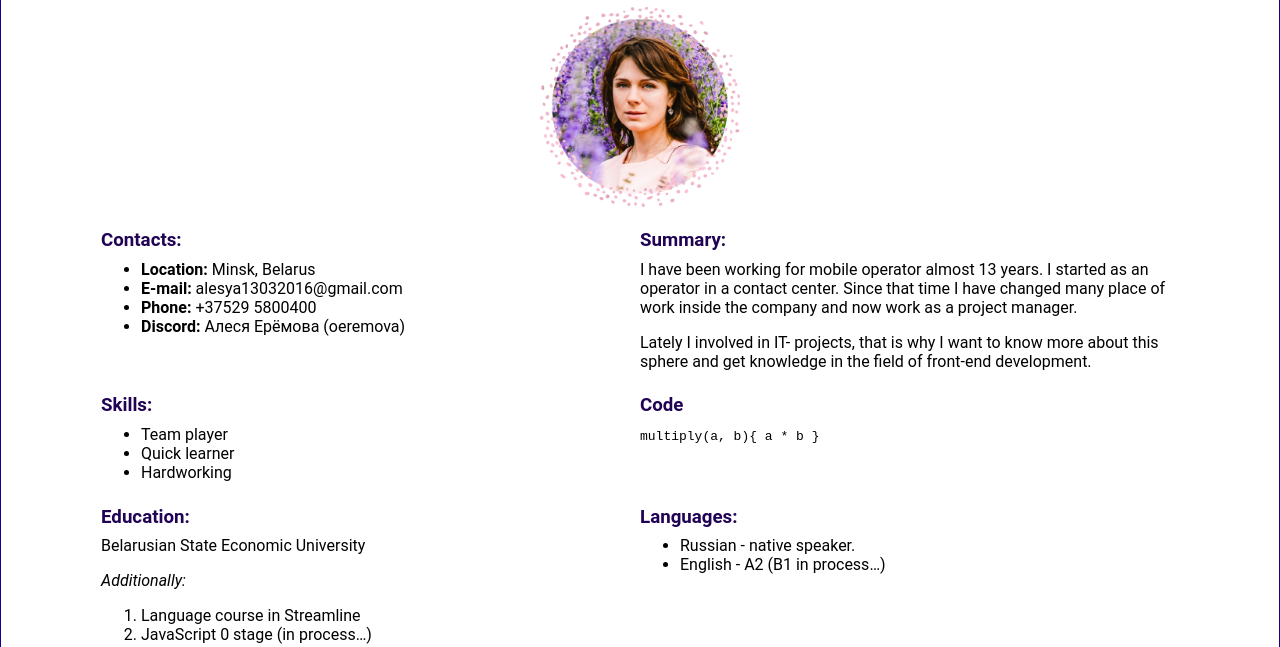
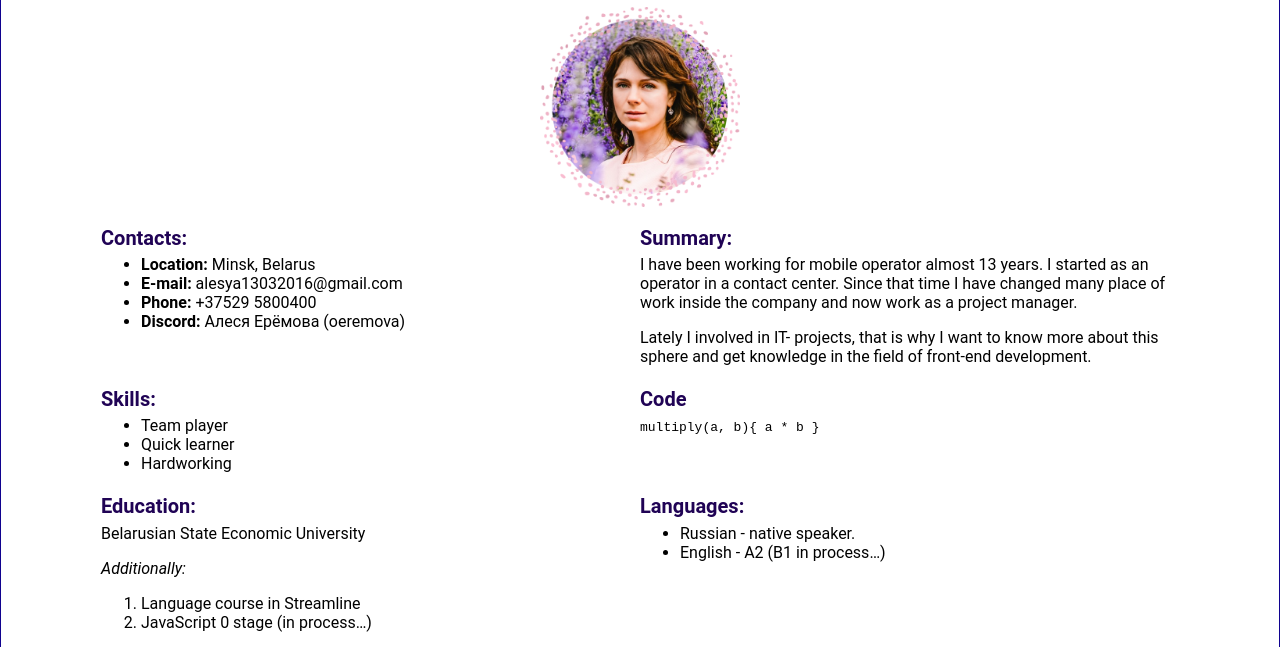
Before and after one commit to oeremova/rsschool-cv, a plain HTML site: page index.html in a window 1280 px wide. Shown: the part 153-800 px from the top of the page. Drawn offline with Linux system fonts and the light colour scheme; a web font is replaced by a local one.

Commit message:
refactor: apply prettier

```diff
--- a/index.html
+++ b/index.html
@@ -33,7 +33,7 @@
         </div>
          <div class="main-container">
          <section class="section" id="contacts">
-           <h3 class="section-title">Contacts:</h3>
+           <h2 class="section-title">Contacts:</h2>
            <ul>
                <li><b>Location:</b> Minsk, Belarus</li>
                <li><b>E-mail:</b> alesya13032016@gmail.com</li>
@@ -42,12 +42,12 @@
            </ul>
         </section>
        <section class="section" id="summary">
-           <h3 class="section-title">Summary:</h3>
+           <h2 class="section-title">Summary:</h2>
            <p>I have been working for mobile operator almost 13 years. I started as an operator in а contact center. Since that time I have changed many place of work inside the company and now work as a project manager.</p>
            <p>Lately I involved in IT- projects, that is why I want to know more about this sphere and get knowledge in the field of front-end development.</p>
         </section>
        <section class="section" id="skills">
-           <h3 class="section-title">Skills:</h3>
+           <h2 class="section-title">Skills:</h2>
            <ul>
                <li>Team player</li>
                <li>Quick learner</li>
@@ -55,7 +55,7 @@
            </ul>
        </section>
        <section class="section" id="code">
-           <h3 class="section-title">Code</h3>
+           <h2 class="section-title">Code</h2>
            <code>
              <span>multiply(a, b)</span><span>{</span>
              <span>a * b</span>
@@ -63,7 +63,7 @@
            </code>
         </section>
        <section class="section" id="education">
-           <h3 class="section-title">Education:</h3>
+           <h2 class="section-title">Education:</h2>
            <p>Belarusian State Economic University</p>
            <p><i>Аdditionally:</i></p>
            <ol>
@@ -72,14 +72,14 @@
            </ol>
        </section>
        <section class="section" id="languages">
-        <h3 class="section-title">Languages:</h3>
+        <h2 class="section-title">Languages:</h2>
         <ul>
             <li>Russian - native speaker.</li>
             <li>English - A2 (B1 in process…)</li>
         </ul>
        </section>
        <section class="section" id="experience">
-          <h3 class="section-title">Experience:</h3>
+          <h2 class="section-title">Experience:</h2>
           <p>Nothing yet...</p>
        </section>
      </div>
--- a/style.css
+++ b/style.css
@@ -89,9 +89,10 @@ h1 {
     color:rgb(32, 3, 85);
 }
 
-h3 {
+h2 {
     color:rgb(32, 3, 85);
     line-height: 1px;
+    font-size: 20px;
 }
 
 .nav-item a {
```
